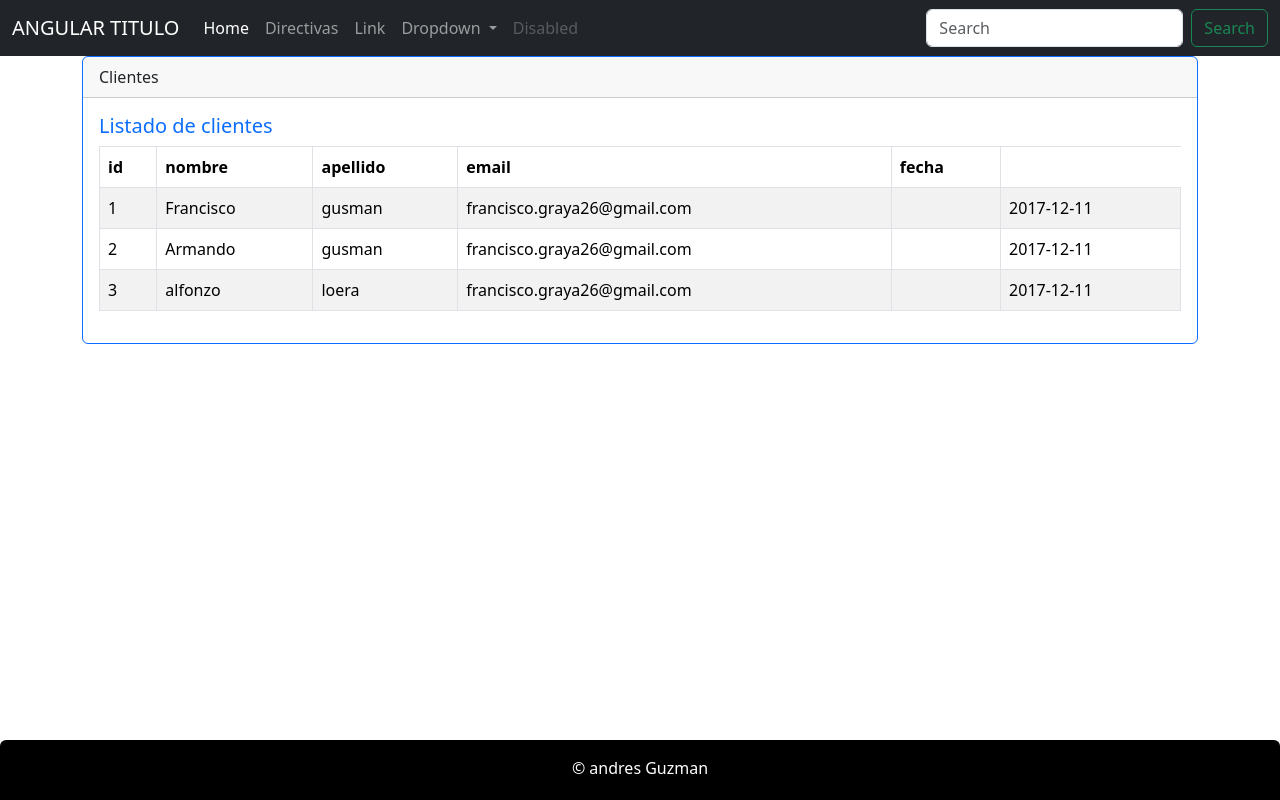
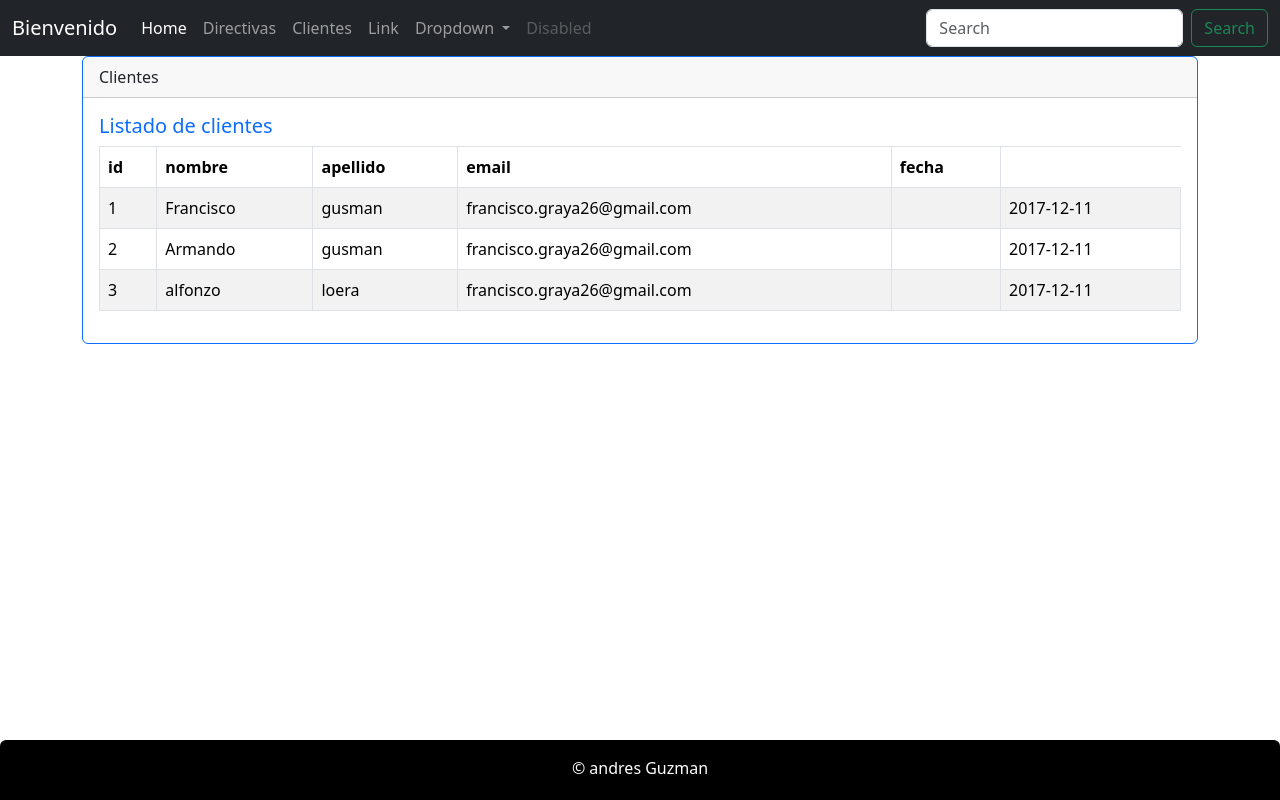
Before and after one commit to frankgraya/Prueba_Angular_Componentes, an Angular app: page /clientes in a window 1280 px wide. Built offline with nearby package versions, Linux system fonts and the light colour scheme.

Commit message:
modificaciones en el banner

```diff
--- a/src/app/app.component.ts
+++ b/src/app/app.component.ts
@@ -7,7 +7,7 @@
 })
 export class AppComponent {
 // declaracion de varibles es recomendable poner tipo de variable
-//estos se visualizan en html como  {{curso}}
+//estos se visualizan en html como  {{curso}}log
   title = 'Bienvenido angular';
   curso: String = 'curso angular';
   profesor: String ='pedro parammo';
--- a/src/app/header/header.component.html
+++ b/src/app/header/header.component.html
@@ -17,8 +17,12 @@
         <li class="nav-item">
           <a class="nav-link active" aria-current="page" href="#">Home</a>
         </li>
-        <li class="nav-item">
+        <li class="nav-item" routerLinkActive="active">
           <a class="nav-link" routerLink="/directivas">Directivas</a>
+        </li>
+
+        <li class="nav-item" routerLinkActive="active">
+          <a class="nav-link" routerLink="/clientes">Clientes</a>
         </li>
 
         <li class="nav-item">
--- a/src/app/header/header.component.ts
+++ b/src/app/header/header.component.ts
@@ -5,5 +5,5 @@
     templateUrl: './header.component.html'
 })
 export class HeaderComponent{
- title: String = "ANGULAR TITULO"
+ title: String = "Bienvenido"
 }
--- a/src/index.html
+++ b/src/index.html
@@ -2,7 +2,7 @@
 <html lang="en">
 <head>
   <meta charset="utf-8">
-  <title>Prueba</title>
+  <title>Angular</title>
   <base href="/">
   <meta name="viewport" content="width=device-width, initial-scale=1">
   <link rel="icon" type="image/x-icon" href="favicon.ico">
```
